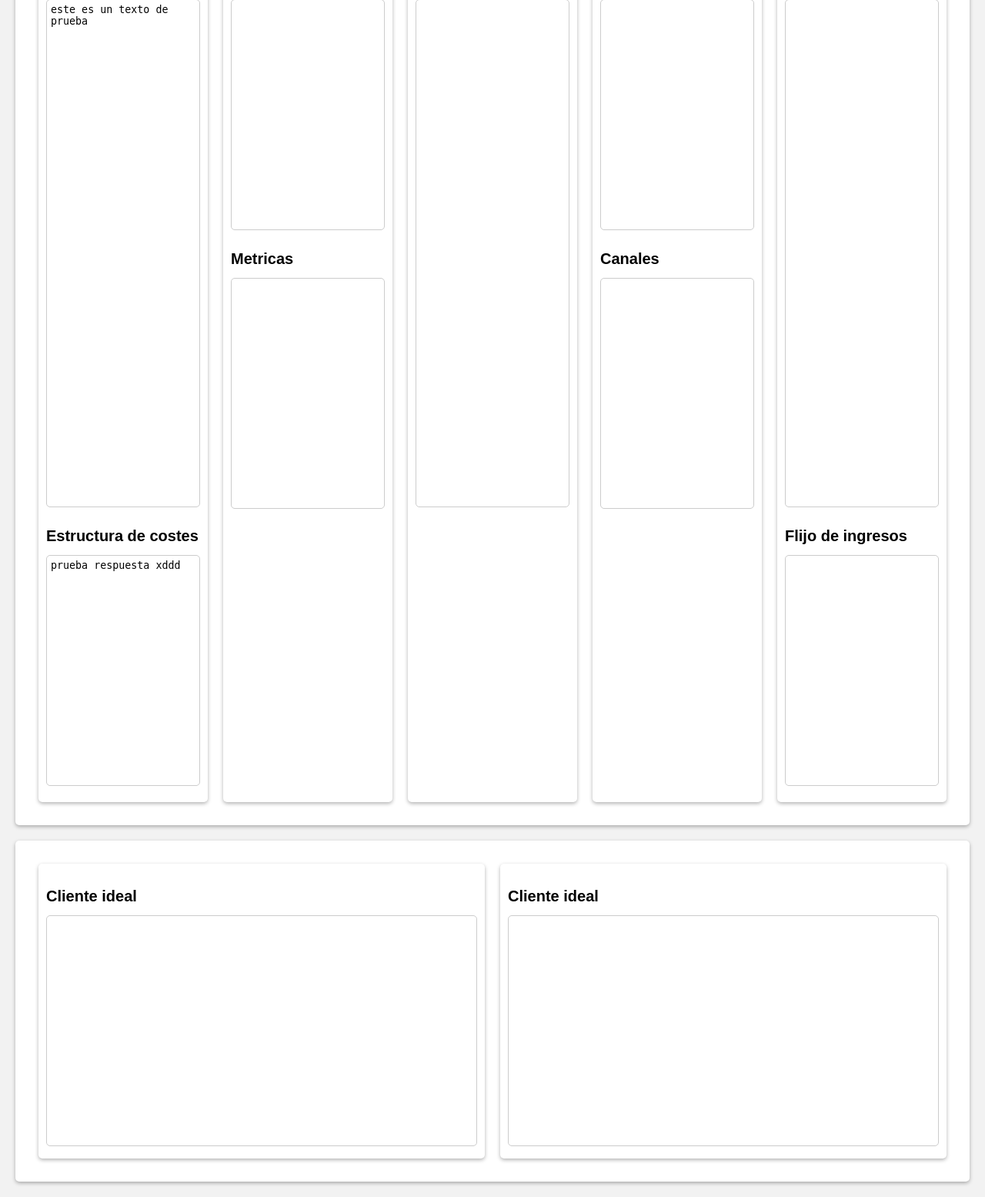
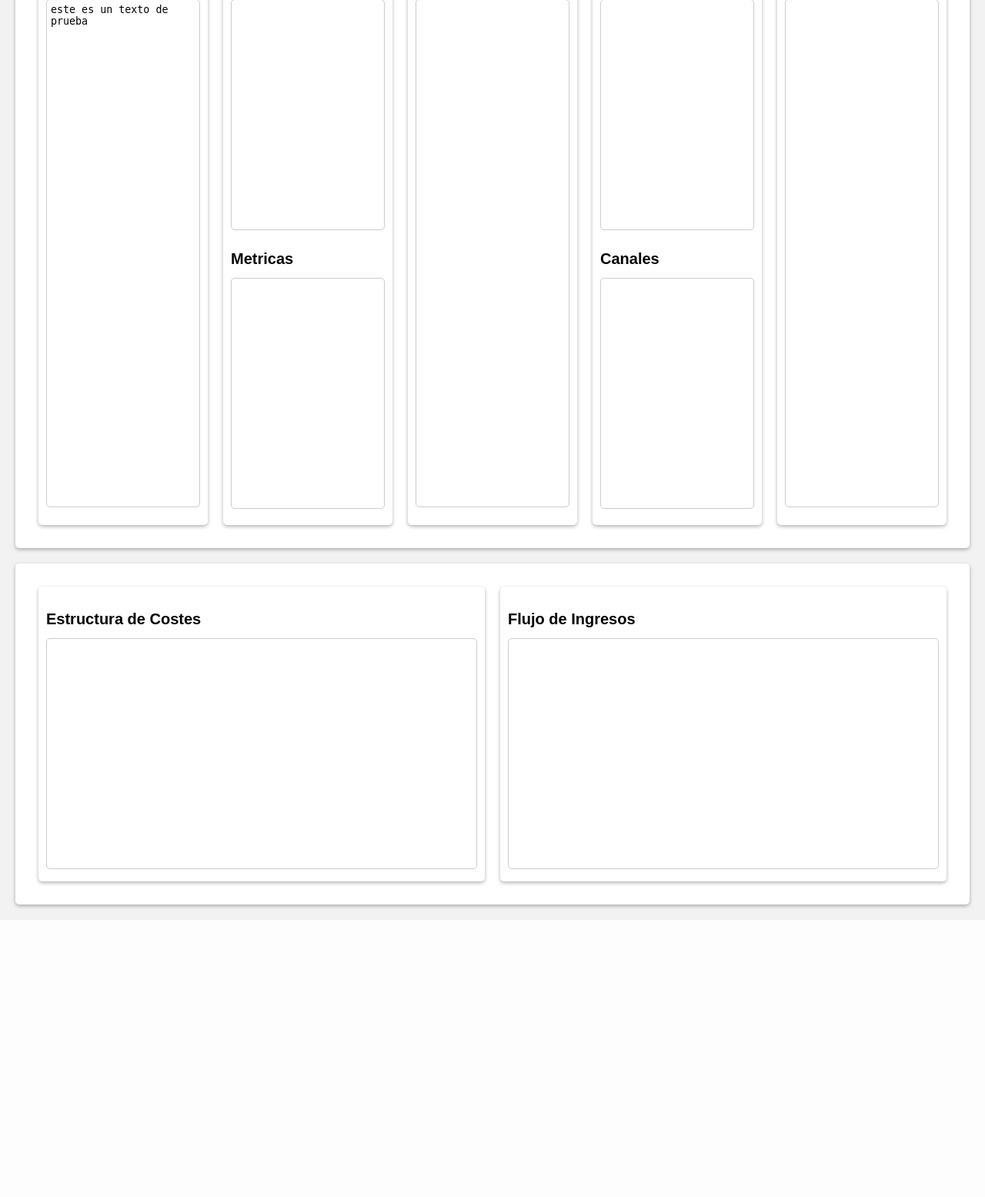
Before and after one commit to GiovannniSanchez/canvas_tec, a Django app: page /canvas/ in a window 1280 px wide. Shown: the part 118-1673 px from the top of the page at 77% size. After the commit the page ends 1300 px from the top, so only its background shows below. Run offline with Django 4.2, Linux system fonts and the light colour scheme.

Commit message:
se mejora la adaptación del codigo para la estetica de canvas.html

```diff
--- a/backds/templates/canvas.html
+++ b/backds/templates/canvas.html
@@ -65,6 +65,7 @@
 			box-sizing: border-box;
 			resize: none;
         }
+
 	</style>
 </head>
 <body>
@@ -76,11 +77,7 @@
                     <textarea class="tarea1">{{ texto1 }} {{ texto2 }}</textarea>
                 </li>
 
-				<li>
-            <h2>Estructura de costes</h2>
 
-					<textarea>{{ texto3 }}</textarea>
-				</li>
 			</ul>
 		</div>
 		<div class="col">
@@ -123,21 +120,16 @@
 			<h2>Cliente ideal</h2>
 
             <textarea class="tarea1"></textarea>
-            <ul>
-				<li>
-            <h2>Flijo de ingresos</h2>
-					<textarea></textarea>
-				</li>
-			</ul>
+
 		</div>
 	</div>
     <div class="container">
         <div class="col">
-			<h2>Cliente ideal</h2>
+			<h2>Estructura de Costes</h2>
             <textarea class="tarea2"></textarea>
 		</div>
         <div class="col">
-			<h2>Cliente ideal</h2>
+			<h2>Flujo de Ingresos</h2>
             <textarea class="tarea2"></textarea>
 		</div>
     </div>
```
